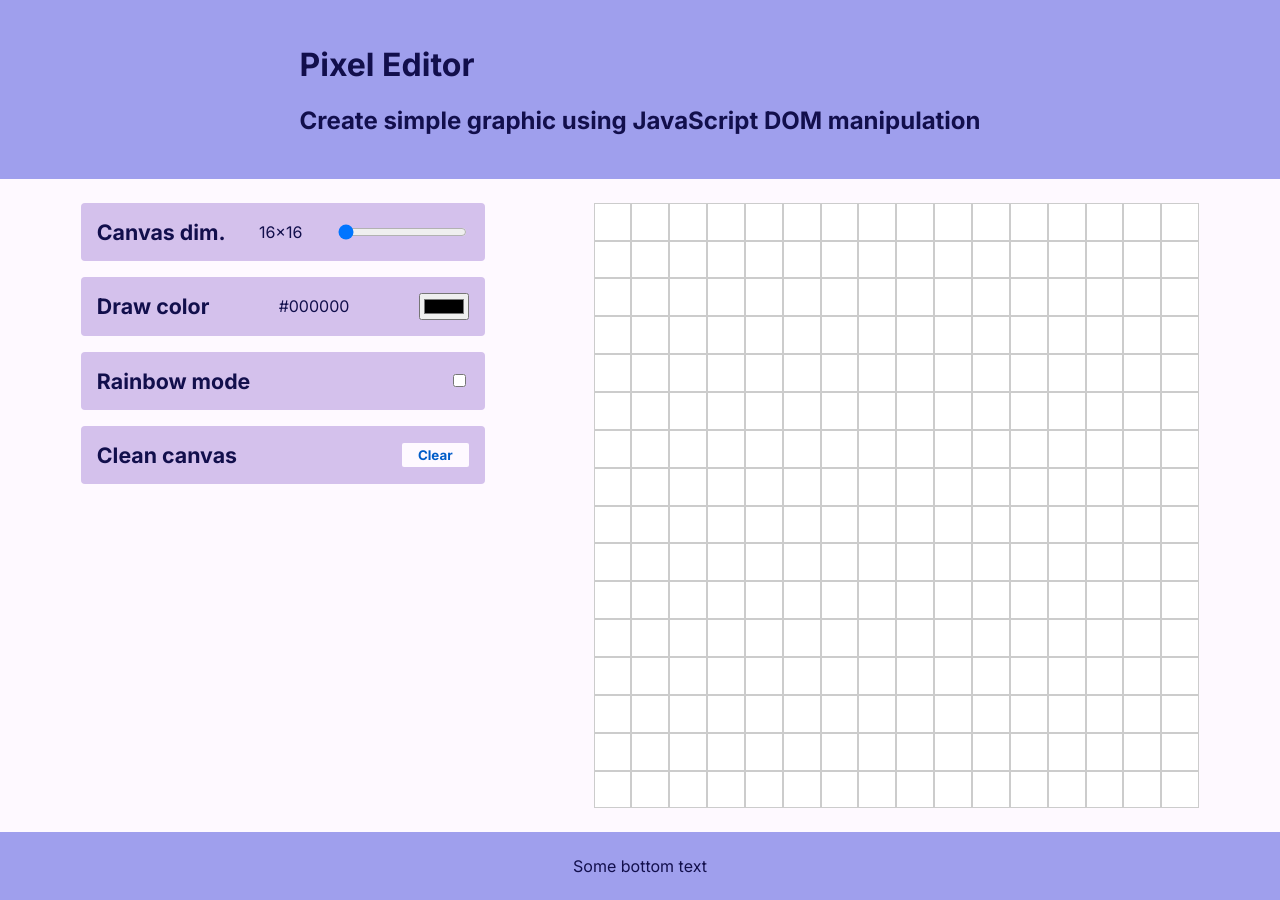
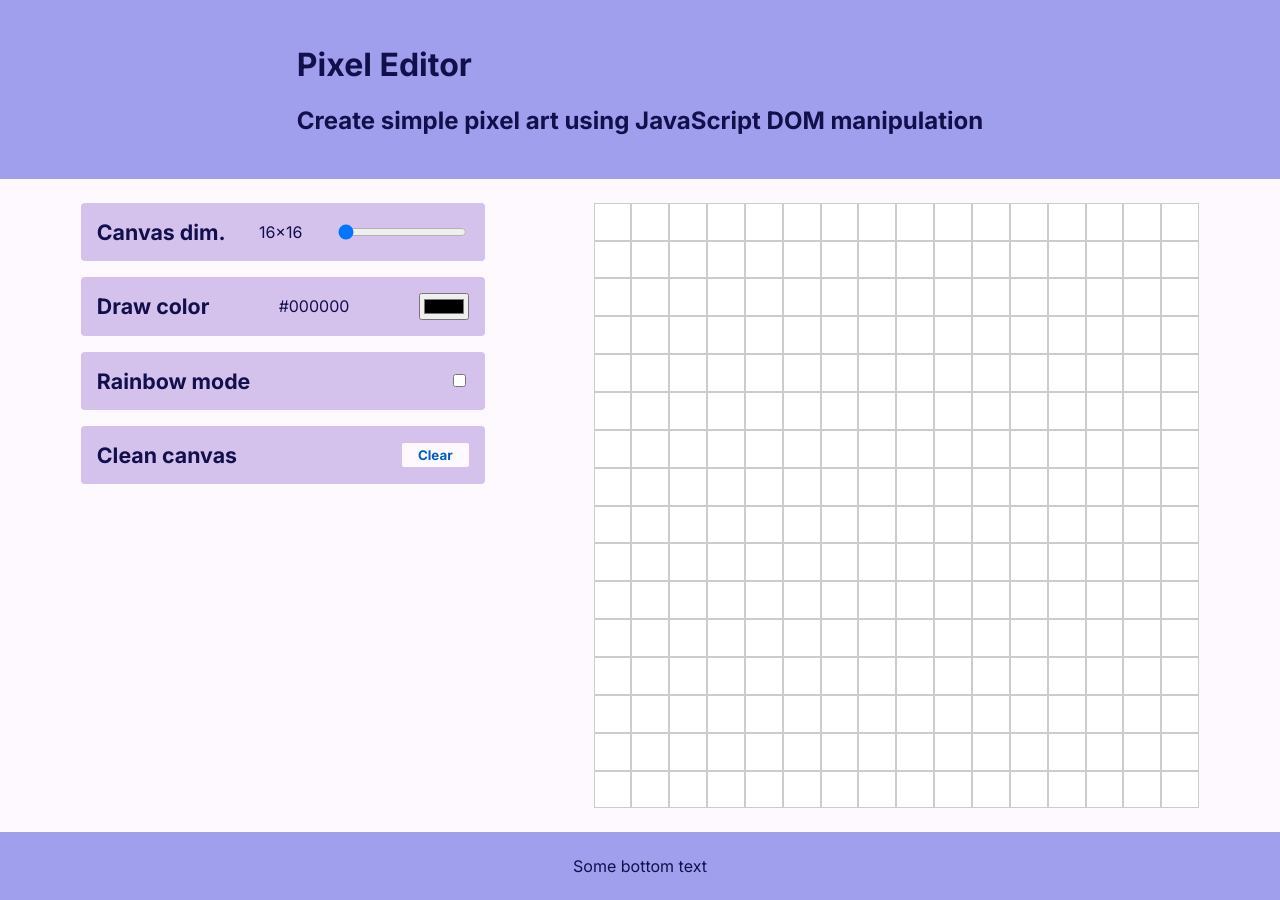
Before and after one commit to jctemp/etch-a-sketch, a plain HTML site: page index.html in a window 1280 px wide. Drawn offline with Linux system fonts and the light colour scheme.

Commit message:
Change subtitle

```diff
--- a/index.html
+++ b/index.html
@@ -16,7 +16,7 @@
     <header>
         <div class=".header">
             <h1>Pixel Editor</h1>
-            <h2>Create simple graphic using JavaScript DOM manipulation</h2>
+            <h2>Create simple pixel art using JavaScript DOM manipulation</h2>
         </div>
     </header>
 
```
